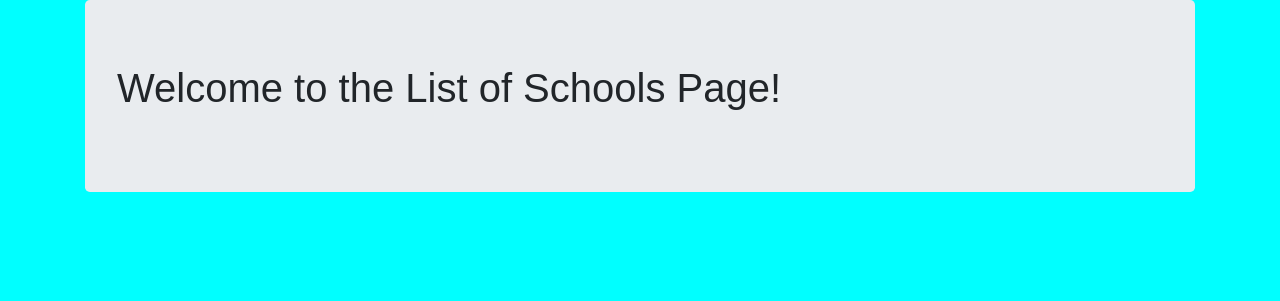
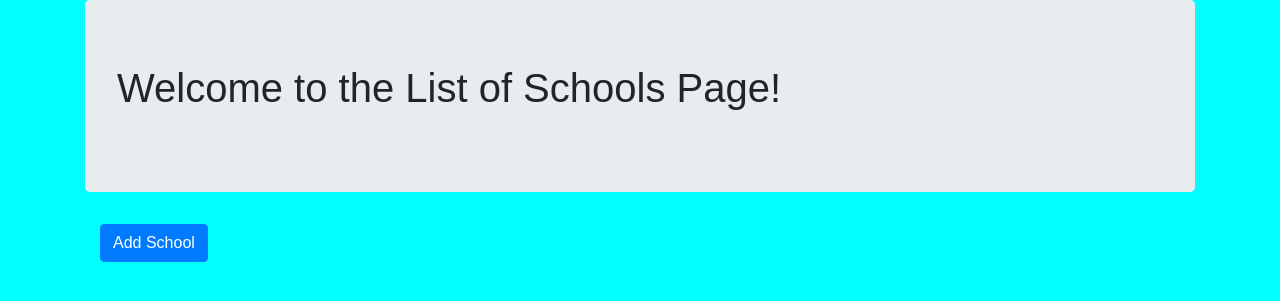
Before and after one commit to armanaaquib/DjangoPracticeProject, a Django app: page /schools/ in a window 1280 px wide. Shown: the part 56-357 px from the top of the page. Run offline with Django 3.2, Linux system fonts and the light colour scheme; the visitor is signed in with stand-in values (Sample User, id 1); data that the repository does not hold is empty; some libraries are stand-ins or nearby versions.

Commit message:
added: SchoolCreateView

```diff
--- a/school/models.py
+++ b/school/models.py
@@ -1,5 +1,6 @@
 from django.db import models
 from django.contrib.auth.models import User
+from django.urls import reverse
 
 # Create your models here.
 class School(models.Model):
@@ -7,6 +8,9 @@ class School(models.Model):
   principal = models.CharField(max_length=265)
   location = models.CharField(max_length=265)
   user = models.ForeignKey(User, on_delete=models.CASCADE)
+
+  def get_absolute_url(self):
+    return reverse('school:schools')
 
   def __str__(self):
     return self.name
--- a/school/templates/school_list.html
+++ b/school/templates/school_list.html
@@ -7,7 +7,11 @@
     <h1>Welcome to the List of Schools Page!</h1>
     <ol>
       {% for school in schools %}
-        <li><a href="{{school.id}}">{{ school.name }}</a></li>
+        <h4><li><a href="{{school.id}}">{{ school.name }}</a></li></h4>
       {% endfor %}
     </ol>
+  </div>
+  <div class="container">
+    <p><a class='btn btn-primary' href="{% url 'school:add' %}">Add School</a></p>
+  </div>
 {% endblock %}
--- a/school/urls.py
+++ b/school/urls.py
@@ -5,5 +5,6 @@ app_name = 'school'
 
 urlpatterns = [
   path('', views.SchoolListView.as_view(), name='schools'),
-  path('<int:pk>/', views.SchoolDetailView.as_view(), name='school-detail'),
+  path('<int:pk>/', views.SchoolDetailView.as_view(), name='detail'),
+  path('add/', views.SchoolCreateView.as_view(), name='add'),
 ]
--- a/school/views.py
+++ b/school/views.py
@@ -1,5 +1,7 @@
 from django.shortcuts import render
-from django.views.generic import ListView, DetailView
+from django.views.generic.list import ListView
+from django.views.generic.detail import DetailView
+from django.views.generic.edit import CreateView
 from django.utils.decorators import method_decorator
 from django.contrib.auth.decorators import login_required
 
@@ -20,3 +22,13 @@ class SchoolListView(ListView):
 class SchoolDetailView(DetailView):
   template_name = 'school_detail.html'
   model = models.School
+
+@method_decorator(login_required, name='dispatch')
+class SchoolCreateView(CreateView):
+  model = models.School
+  fields = ['name', 'principal', 'location']
+  template_name = 'school_form.html'
+
+  def form_valid(self, form):
+    form.instance.user = self.request.user
+    return super().form_valid(form)
```
Also changed, not shown: school/templates/school_form.html (added, +14 -0 lines).
